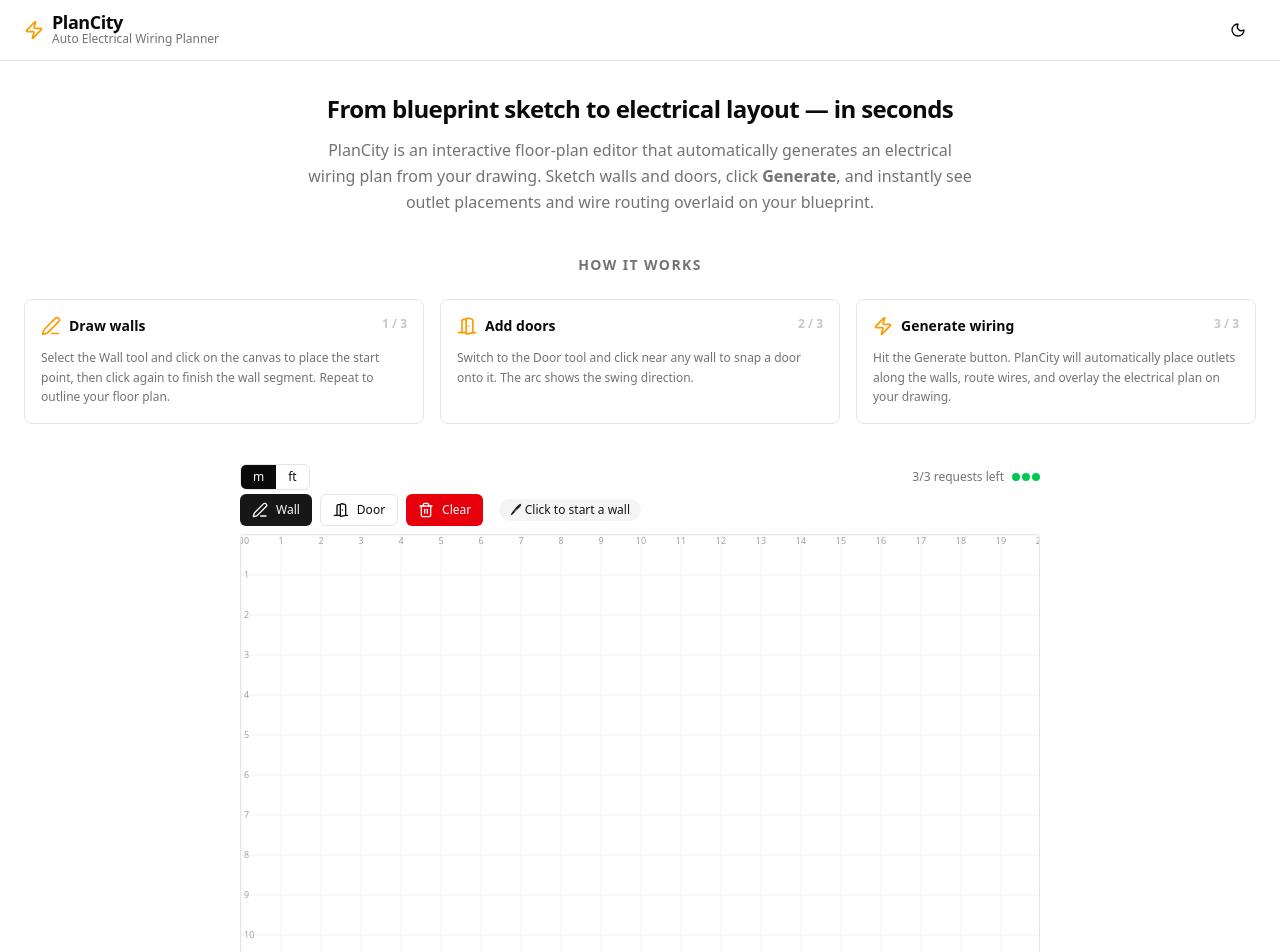
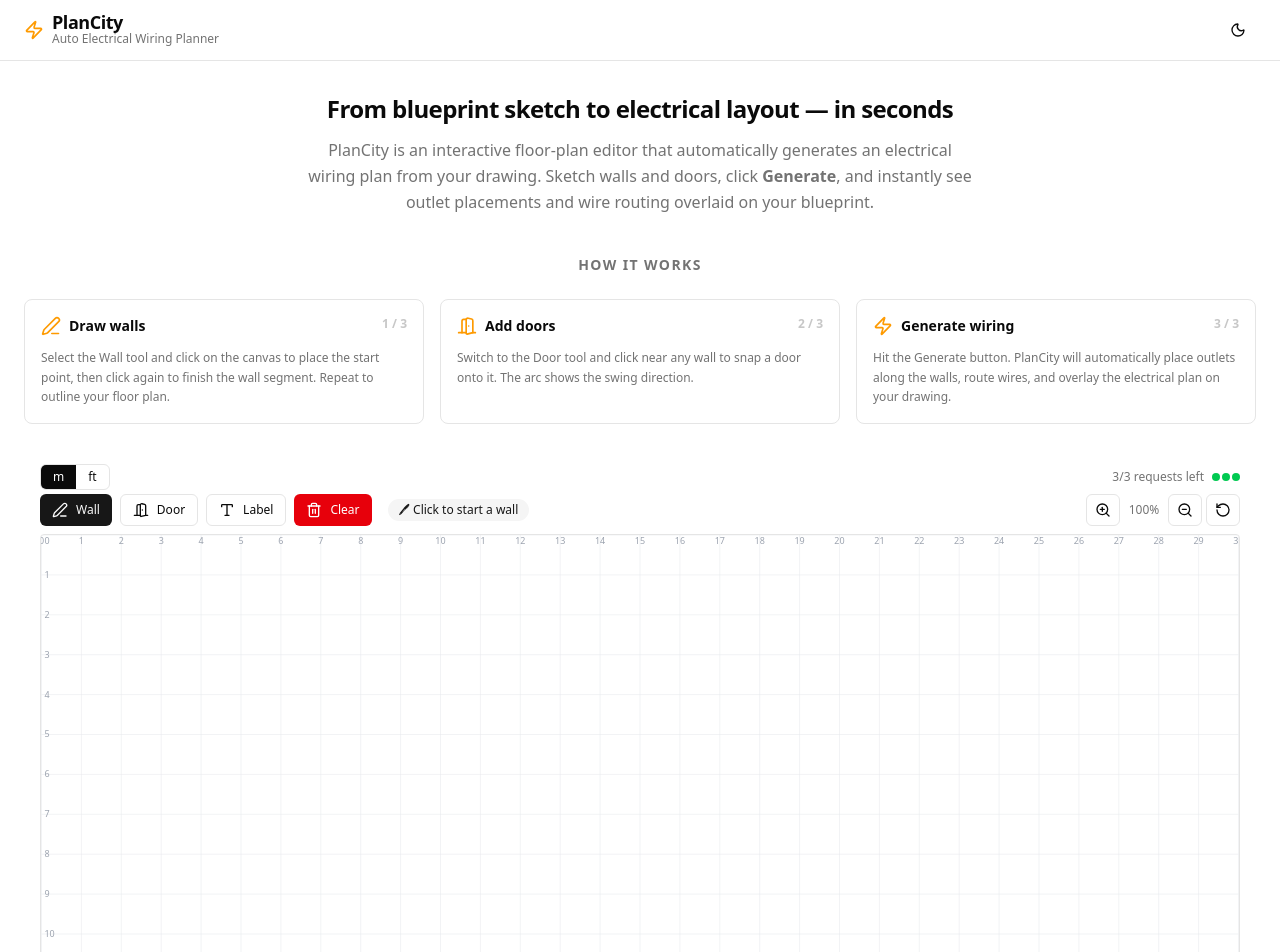
Before and after one commit to vasquezluis/plancity, a React (Vite) app in the folder apps/frontend/: page / in a window 1280 px wide. Shown: the top 952 px of the page. Built offline with nearby package versions, Linux system fonts and the light colour scheme.

Commit message:
feat: add labels and zoom support

```diff
--- a/apps/frontend/src/floor-plan/DrawingCanvas.tsx
+++ b/apps/frontend/src/floor-plan/DrawingCanvas.tsx
@@ -1,4 +1,6 @@
-import { useCallback, useRef, useState } from 'react';
+import { Button } from '@/components/ui/button';
+import { RotateCcw, ZoomIn, ZoomOut } from 'lucide-react';
+import { useCallback, useEffect, useRef, useState } from 'react';
 import type { Point } from '../types';
 import { DrawingToolbar } from './DrawingToolbar';
 import { LayoutOverlay } from './LayoutOverlay';
@@ -15,18 +17,90 @@
   toDisplay,
 } from './floor-plan.utils';
 
+const MIN_ZOOM = 0.25;
+const MAX_ZOOM = 4;
+
 export function DrawingCanvas({
   walls,
   doors,
+  labels,
   result,
   unit,
   onWallsChange,
   onDoorsChange,
+  onLabelsChange,
 }: DrawingCanvasProps) {
-  const [mode, setMode] = useState<'wall' | 'door'>('wall');
+  const [mode, setMode] = useState<'wall' | 'door' | 'text'>('wall');
   const [wallStart, setWallStart] = useState<Point | null>(null);
   const [hover, setHover] = useState<Point | null>(null);
+  const [zoom, setZoom] = useState(1);
+  const [pan, setPan] = useState<Point>({ x: 0, y: 0 });
   const svgRef = useRef<SVGSVGElement>(null);
+  // Refs so the non-React wheel handler can read current state without re-registration
+  const zoomRef = useRef(zoom);
+  const panRef = useRef(pan);
+  zoomRef.current = zoom;
+  panRef.current = pan;
+  // Pending text label being typed by the user
+  const [pendingLabel, setPendingLabel] = useState<{ x: number; y: number } | null>(null);
+  const [labelText, setLabelText] = useState('');
+  // Middle-mouse pan tracking
+  const isPanningRef = useRef(false);
+  const panStartRef = useRef<{ mouse: Point; pan: Point } | null>(null);
+
+  // ── Zoom / pan helpers ──────────────────────────────────────────────────────
+  const viewBox = `${pan.x} ${pan.y} ${CANVAS_W / zoom} ${CANVAS_H / zoom}`;
+
+  /** Zoom toward the canvas center, clamped to [MIN_ZOOM, MAX_ZOOM]. */
+  function adjustZoom(next: number) {
+    const clamped = Math.max(MIN_ZOOM, Math.min(MAX_ZOOM, next));
+    // Keep the visible center stable when zooming with buttons
+    const cx = pan.x + CANVAS_W / zoom / 2;
+    const cy = pan.y + CANVAS_H / zoom / 2;
+    const newW = CANVAS_W / clamped;
+    const newH = CANVAS_H / clamped;
+    setPan({ x: cx - newW / 2, y: cy - newH / 2 });
+    setZoom(clamped);
+  }
+
+  function resetView() {
+    setZoom(1);
+    setPan({ x: 0, y: 0 });
+  }
+
+  // Reason: wheel event must be registered with { passive: false } so we can call
+  // preventDefault() and prevent the page from scrolling while zooming the canvas.
+  useEffect(() => {
+    const svg = svgRef.current;
+    if (!svg) return;
+
+    function handleWheel(e: WheelEvent) {
+      if (!svg) return; // Reason: TypeScript closure narrowing guard
+      e.preventDefault();
+      const factor = e.deltaY > 0 ? 0.9 : 1.1;
+      const curZoom = zoomRef.current;
+      const curPan = panRef.current;
+      const newZoom = Math.max(MIN_ZOOM, Math.min(MAX_ZOOM, curZoom * factor));
+
+      // Convert cursor position to SVG logical coordinates
+      const pt = svg.createSVGPoint();
+      pt.x = e.clientX;
+      pt.y = e.clientY;
+      const ctm = svg.getScreenCTM();
+      if (!ctm) return;
+      const svgPos = pt.matrixTransform(ctm.inverse());
+
+      // Reason: keep the point under the cursor fixed in SVG space after zoom.
+      // Derived from: svgPos.x = newPan.x + (svgPos.x - curPan.x) * (newZoom / curZoom)
+      const newPanX = svgPos.x - (svgPos.x - curPan.x) * (curZoom / newZoom);
+      const newPanY = svgPos.y - (svgPos.y - curPan.y) * (curZoom / newZoom);
+      setPan({ x: newPanX, y: newPanY });
+      setZoom(newZoom);
+    }
+
+    svg.addEventListener('wheel', handleWheel, { passive: false });
+    return () => svg.removeEventListener('wheel', handleWheel);
+  }, []); // register once — reads zoom/pan via refs
 
   // ── Grid lines & coordinate labels ─────────────────────────────────────────
   // Each grid cell = METERS_PER_CELL meters. Labels appear on every cell line.
@@ -73,15 +147,47 @@
   }
 
   // ── Mouse handlers ─────────────────────────────────────────────────────────
-  const handleMouseMove = useCallback((e: React.MouseEvent<SVGSVGElement>) => {
+  const handleMouseDown = useCallback(
+    (e: React.MouseEvent<SVGSVGElement>) => {
+      if (e.button !== 1) return; // only middle mouse starts a pan
+      e.preventDefault();
+      isPanningRef.current = true;
+      panStartRef.current = { mouse: { x: e.clientX, y: e.clientY }, pan: { ...pan } };
+    },
+    [pan]
+  );
+
+  const handleMouseMove = useCallback(
+    (e: React.MouseEvent<SVGSVGElement>) => {
+      if (isPanningRef.current && panStartRef.current) {
+        // Reason: delta in SVG logical units = screen delta / current zoom
+        const dx = (e.clientX - panStartRef.current.mouse.x) / zoom;
+        const dy = (e.clientY - panStartRef.current.mouse.y) / zoom;
+        setPan({ x: panStartRef.current.pan.x - dx, y: panStartRef.current.pan.y - dy });
+        return;
+      }
       const p = svgPoint(e);
       setHover({ x: snap(p.x), y: snap(p.y) });
+    },
+    [zoom]
+  );
+
+  const handleMouseUp = useCallback((e: React.MouseEvent<SVGSVGElement>) => {
+    if (e.button === 1) {
+      isPanningRef.current = false;
+      panStartRef.current = null;
+    }
   }, []);
 
-  const handleMouseLeave = useCallback(() => setHover(null), []);
+  const handleMouseLeave = useCallback(() => {
+    isPanningRef.current = false;
+    panStartRef.current = null;
+    setHover(null);
+  }, []);
 
   const handleClick = useCallback(
     (e: React.MouseEvent<SVGSVGElement>) => {
+      if (e.button !== 0) return; // only left-click draws
       const raw = svgPoint(e);
       const p = { x: snap(raw.x), y: snap(raw.y) };
 
@@ -104,24 +210,46 @@
         if (best && best.dist < 40) {
           onDoorsChange([...doors, { x: Math.round(best.proj.x), y: Math.round(best.proj.y) }]);
         }
+      } else if (mode === 'text') {
+        // Open the inline text input at the clicked SVG coordinate
+        setPendingLabel({ x: snap(raw.x), y: snap(raw.y) });
+        setLabelText('');
       }
     },
     [mode, wallStart, walls, doors, onWallsChange, onDoorsChange]
   );
 
-  function handleModeChange(next: 'wall' | 'door') {
+  /** Confirm the pending label and add it to the list. */
+  function confirmLabel() {
+    if (pendingLabel && labelText.trim()) {
+      onLabelsChange([...labels, { x: pendingLabel.x, y: pendingLabel.y, text: labelText.trim() }]);
+    }
+    setPendingLabel(null);
+    setLabelText('');
+  }
+
+  function cancelLabel() {
+    setPendingLabel(null);
+    setLabelText('');
+  }
+
+  function handleModeChange(next: 'wall' | 'door' | 'text') {
     setMode(next);
     setWallStart(null);
+    cancelLabel();
   }
 
   function handleClear() {
     onWallsChange([]);
     onDoorsChange([]);
+    onLabelsChange([]);
     setWallStart(null);
+    cancelLabel();
   }
 
   return (
     <div>
+      <div className="flex items-center justify-between mb-2">
         <DrawingToolbar
           mode={mode}
           wallStarted={wallStart !== null}
@@ -129,13 +257,43 @@
           onClear={handleClear}
         />
 
+        {/* Zoom controls */}
+        <div className="flex items-center gap-1">
+          <Button
+            size="sm"
+            variant="outline"
+            className="cursor-pointer px-2"
+            onClick={() => adjustZoom(zoom * 1.25)}
+          >
+            <ZoomIn className="w-4 h-4" />
+          </Button>
+          <span className="text-xs text-muted-foreground w-10 text-center tabular-nums">
+            {Math.round(zoom * 100)}%
+          </span>
+          <Button
+            size="sm"
+            variant="outline"
+            className="cursor-pointer px-2"
+            onClick={() => adjustZoom(zoom * 0.8)}
+          >
+            <ZoomOut className="w-4 h-4" />
+          </Button>
+          <Button size="sm" variant="outline" className="cursor-pointer px-2" onClick={resetView}>
+            <RotateCcw className="w-4 h-4" />
+          </Button>
+        </div>
+      </div>
+
       <svg
         ref={svgRef}
         width={CANVAS_W}
         height={CANVAS_H}
+        viewBox={viewBox}
         className="rounded border border-border bg-white cursor-crosshair"
         onClick={handleClick}
+        onMouseDown={handleMouseDown}
         onMouseMove={handleMouseMove}
+        onMouseUp={handleMouseUp}
         onMouseLeave={handleMouseLeave}
         onKeyUp={() => {}}
       >
@@ -208,6 +366,57 @@
           </g>
         ))}
 
+        {/* Text labels */}
+        {labels.map((label) => (
+          <text
+            key={`label-${label.x},${label.y}-${label.text}`}
+            x={label.x}
+            y={label.y}
+            fontSize={13}
+            fontWeight="600"
+            fill="#6b21a8"
+            stroke="white"
+            strokeWidth={3}
+            paintOrder="stroke"
+            style={{ userSelect: 'none', pointerEvents: 'none' }}
+          >
+            {label.text}
+          </text>
+        ))}
+
+        {/* Inline text input while placing a new label */}
+        {pendingLabel && (
+          <foreignObject x={pendingLabel.x} y={pendingLabel.y - 22} width={200} height={28}>
+            <div>
+              <input
+                // biome-ignore lint/a11y/noAutofocus: intentional — user just clicked to place a label
+                autoFocus
+                type="text"
+                value={labelText}
+                onChange={(e) => setLabelText(e.target.value)}
+                onKeyDown={(e) => {
+                  if (e.key === 'Enter') confirmLabel();
+                  if (e.key === 'Escape') cancelLabel();
+                }}
+                onBlur={confirmLabel}
+                placeholder="Room name…"
+                style={{
+                  width: '100%',
+                  fontSize: '13px',
+                  fontWeight: 600,
+                  padding: '2px 6px',
+                  border: '1.5px solid #6b21a8',
+                  borderRadius: '4px',
+                  outline: 'none',
+                  background: 'white',
+                  color: '#6b21a8',
+                  boxSizing: 'border-box',
+                }}
+              />
+            </div>
+          </foreignObject>
+        )}
+
         {result && <LayoutOverlay result={result} />}
       </svg>
 
@@ -223,6 +432,7 @@
       <div className="flex gap-4 mt-1 text-[11px] text-muted-foreground">
         <span>━━ Wall</span>
         <span className="text-amber-600">⌒ Door</span>
+        <span className="text-purple-800">T Label</span>
         {result && (
           <>
             <span className="text-blue-500">● Outlet</span>
--- a/apps/frontend/src/floor-plan/DrawingToolbar.tsx
+++ b/apps/frontend/src/floor-plan/DrawingToolbar.tsx
@@ -1,6 +1,6 @@
 import { Badge } from '@/components/ui/badge';
 import { Button } from '@/components/ui/button';
-import { DoorOpen, PenLine, Trash2 } from 'lucide-react';
+import { DoorOpen, PenLine, Trash2, Type } from 'lucide-react';
 import type { DrawMode } from './floor-plan.types';
 
 type Props = {
@@ -16,13 +16,14 @@
     active: '🚪 Click near a wall to place door',
     idle: '🚪 Click near a wall to place door',
   },
+  text: { active: '✏️ Type and press Enter to confirm', idle: '🔤 Click to place a label' },
 };
 
 export function DrawingToolbar({ mode, wallStarted, onModeChange, onClear }: Props) {
   const hint = wallStarted ? HINTS[mode].active : HINTS[mode].idle;
 
   return (
-    <div className="flex items-center gap-2 mb-2">
+    <div className="flex items-center gap-2">
       <Button
         size="sm"
         className="cursor-pointer"
@@ -43,6 +44,16 @@
         Door
       </Button>
 
+      <Button
+        size="sm"
+        className="cursor-pointer"
+        variant={mode === 'text' ? 'default' : 'outline'}
+        onClick={() => onModeChange('text')}
+      >
+        <Type className="w-4 h-4" />
+        Label
+      </Button>
+
       <Button className="cursor-pointer" size="sm" variant="destructive" onClick={onClear}>
         <Trash2 className="w-4 h-4" />
         Clear
--- a/apps/frontend/src/floor-plan/FloorPlanEditor.tsx
+++ b/apps/frontend/src/floor-plan/FloorPlanEditor.tsx
@@ -2,6 +2,7 @@
 import { Button } from '@/components/ui/button';
 import { Timer, Trash2, Zap } from 'lucide-react';
 import { useState } from 'react';
+import type { Label } from '../types';
 import { DrawingCanvas } from './DrawingCanvas';
 import type { Unit } from './floor-plan.utils';
 import { useFloorPlan } from './useFloorPlan';
@@ -22,6 +23,7 @@
   } = useFloorPlan();
 
   const [unit, setUnit] = useState<Unit>('m');
+  const [labels, setLabels] = useState<Label[]>([]);
 
   const isRateLimited = rateLimit.remaining === 0 && retryIn > 0;
 
@@ -68,10 +70,12 @@
       <DrawingCanvas
         walls={walls}
         doors={doors}
+        labels={labels}
         result={result}
         unit={unit}
         onWallsChange={handleWallsChange}
         onDoorsChange={handleDoorsChange}
+        onLabelsChange={setLabels}
       />
 
       {/* Stats */}
--- a/apps/frontend/src/floor-plan/floor-plan.types.ts
+++ b/apps/frontend/src/floor-plan/floor-plan.types.ts
@@ -1,14 +1,16 @@
-import type { Door, GenerateResponse, Wall } from '../types';
+import type { Door, GenerateResponse, Label, Wall } from '../types';
 
-export type DrawMode = 'wall' | 'door';
+export type DrawMode = 'wall' | 'door' | 'text';
 
 export type DrawingCanvasProps = {
   walls: Wall[];
   doors: Door[];
+  labels: Label[];
   result: GenerateResponse | null;
   unit: import('./floor-plan.utils').Unit;
   onWallsChange: (walls: Wall[]) => void;
   onDoorsChange: (doors: Door[]) => void;
+  onLabelsChange: (labels: Label[]) => void;
 };
 
 export type RateLimitInfo = {
--- a/apps/frontend/src/floor-plan/floor-plan.utils.ts
+++ b/apps/frontend/src/floor-plan/floor-plan.utils.ts
@@ -1,7 +1,7 @@
 import type { Point, Wall } from '../types';
 
-export const CANVAS_W = 800;
-export const CANVAS_H = 560;
+export const CANVAS_W = 1200;
+export const CANVAS_H = 800;
 export const GRID = 40; // px per grid cell — 1 cell = 1 meter
 export const METERS_PER_CELL = 1; // scale: each grid cell represents 1 m
 export const FEET_PER_METER = 3.281;
@@ -22,9 +22,23 @@
   return Math.round(v / GRID) * GRID;
 }
 
-/** Convert a mouse event to SVG-local coordinates. */
+/**
+ * Convert a mouse event to SVG-local coordinates.
+ * Reason: uses getScreenCTM().inverse() so the result is correct even when
+ * a viewBox transform (zoom/pan) is applied to the SVG element.
+ */
 export function svgPoint(e: React.MouseEvent<SVGSVGElement>): Point {
-  const rect = e.currentTarget.getBoundingClientRect();
+  const svg = e.currentTarget;
+  const pt = svg.createSVGPoint();
+  pt.x = e.clientX;
+  pt.y = e.clientY;
+  const ctm = svg.getScreenCTM();
+  if (ctm) {
+    const local = pt.matrixTransform(ctm.inverse());
+    return { x: local.x, y: local.y };
+  }
+  // Reason: fallback for environments where getScreenCTM is unavailable (e.g. tests)
+  const rect = svg.getBoundingClientRect();
   return { x: e.clientX - rect.left, y: e.clientY - rect.top };
 }
 
--- a/apps/frontend/src/types.ts
+++ b/apps/frontend/src/types.ts
@@ -1,4 +1,5 @@
 export type Point = { x: number; y: number };
+export type Label = { x: number; y: number; text: string };
 export type Wall = { x1: number; y1: number; x2: number; y2: number };
 export type Door = { x: number; y: number };
 export type Outlet = { x: number; y: number };
```
Lines whose indentation alone changed are shown as unchanged.
